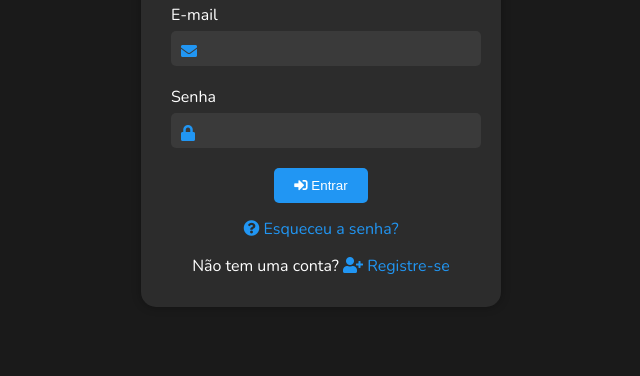
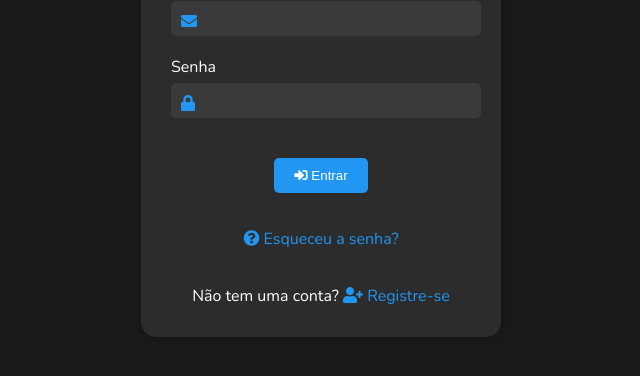
Before and after one commit to Mociap/iebiCelulas, a plain HTML site: page formlogin.html in a window 1280 px wide. Shown: the part 322-698 px from the top of the page, without its empty margins (319-959 px from the left). Drawn offline with nearby package versions, Linux system fonts and the light colour scheme.

Commit message:
atualizacao

```diff
--- a/formlogin.html
+++ b/formlogin.html
@@ -64,12 +64,13 @@
             border-radius: 5px;
             cursor: pointer;
             transition: background-color 0.3s ease;
+
         }
         .btn-login:hover {
             background-color: #1976D2;
         }
         .forgot-password, .register-link {
-            margin-top: 15px;
+            margin-top: 35px;
         }
         a {
             color: #2196F3;
@@ -77,6 +78,9 @@
         }
         a:hover {
             text-decoration: underline;
+        }
+        .spacer {
+            height: 20px; /* Ajuste este valor para aumentar ou diminuir o espaço */
         }
     </style>
 </head>
@@ -98,6 +102,7 @@
                     <input type="password" id="password" required>
                 </div>
             </div>
+            <div class="spacer"></div>
             <button type="submit" class="btn-login">
                 <i class="fas fa-sign-in-alt"></i> Entrar
             </button>
```
